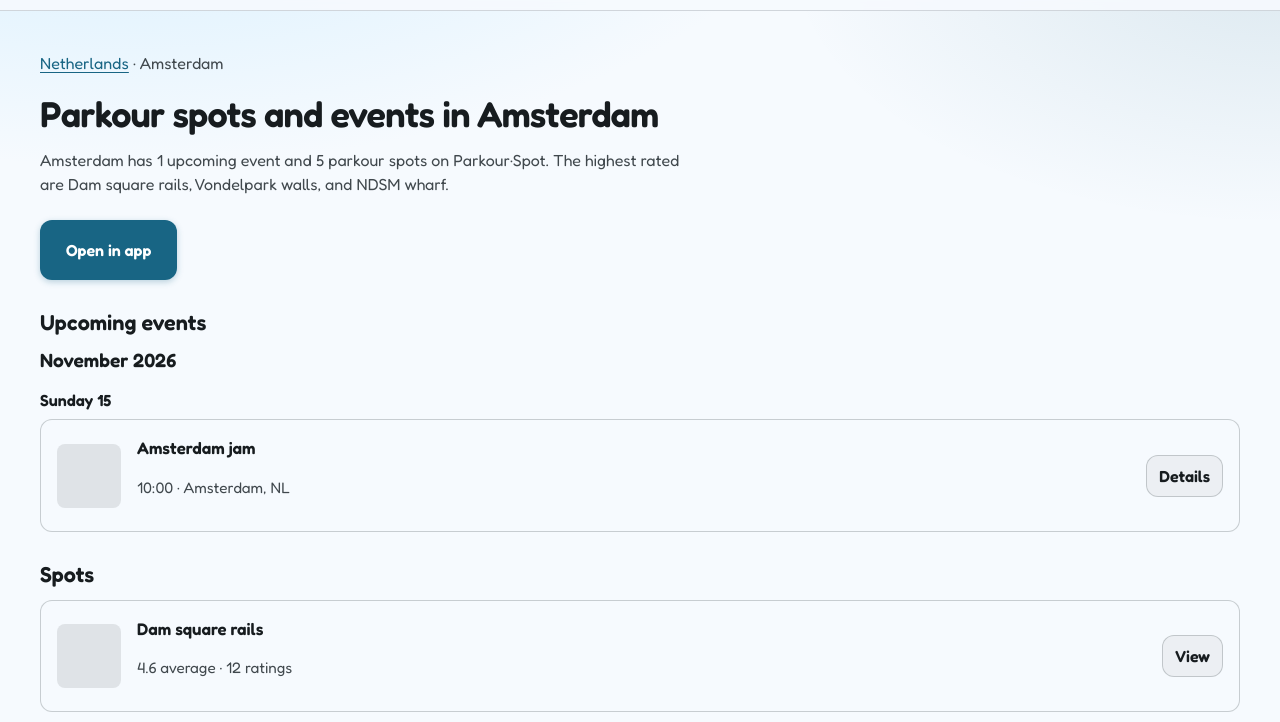
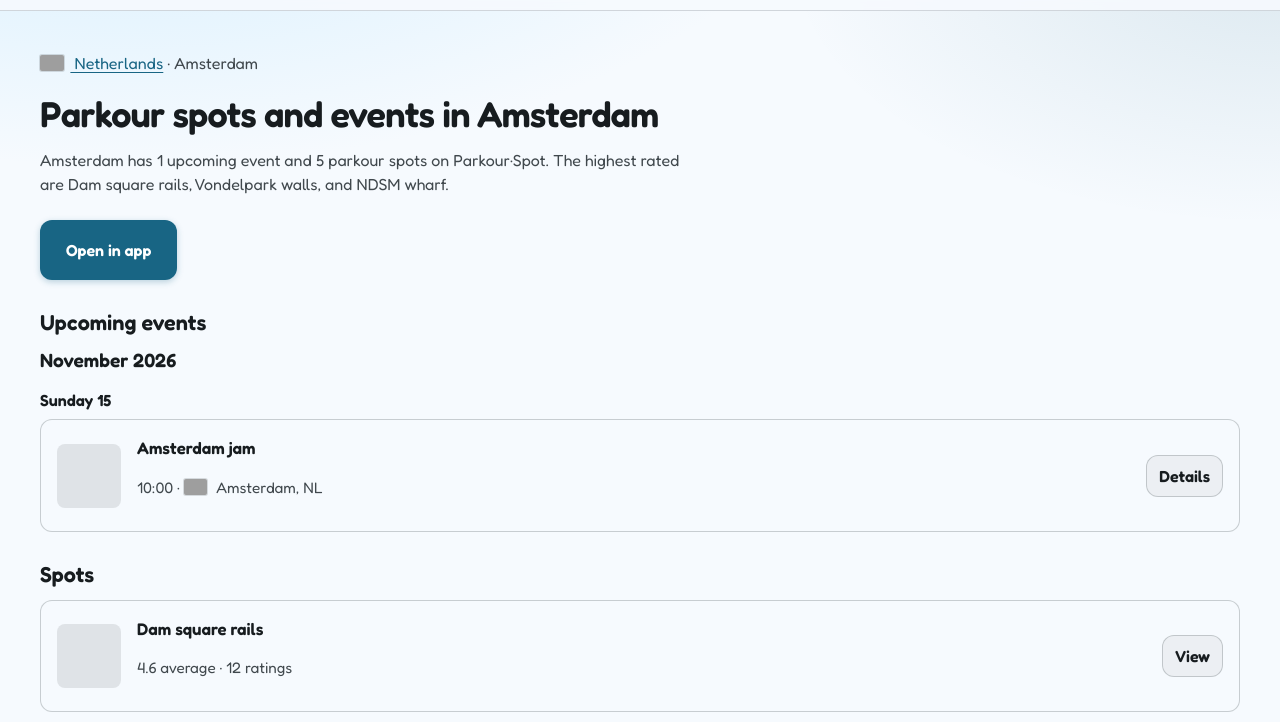
Before and after one commit to wardweistra/Parkour.Spot, an Astro site in the folder about/: page /nl/amsterdam in a window 1280 px wide. Shown: the part 50-772 px from the top of the page. Built offline with nearby package versions, Linux system fonts and the light colour scheme; Astro itself is replaced by a stand-in of ours; grey boxes are pictures that could not be loaded.

Commit message:
Adding country flags

```diff
--- /dev/null
+++ b/about/src/components/CountryFlag.astro
@@ -0,0 +1,26 @@
+---
+import {flagUrl} from "../lib/urls";
+
+interface Props {
+  code: string | null | undefined;
+}
+
+const {code} = Astro.props;
+const src = code ? flagUrl(code) : null;
+const src2x = code ? flagUrl(code, 80) : null;
+---
+
+{
+  src && (
+    <img
+      class="flag"
+      src={src}
+      srcset={`${src2x} 2x`}
+      alt=""
+      width="21"
+      height="14"
+      loading="lazy"
+      decoding="async"
+    />
+  )
+}
--- a/about/src/components/EventList.astro
+++ b/about/src/components/EventList.astro
@@ -1,4 +1,5 @@
 ---
+import CountryFlag from "./CountryFlag.astro";
 import type {EventSummary} from "../lib/types";
 import {
   eventWhenLabel,
@@ -80,12 +81,10 @@
   return eventAreaHubLink(event, cityHubs, countryHubs);
 }
 
-function metaLine(event: EventSummary): string {
-  const place =
-    event.city && event.countryCode
-      ? `${event.city}, ${event.countryCode.toUpperCase()}`
-      : "";
-  return [eventWhenLabel(event), place].filter(Boolean).join(" · ");
+function placeLabel(event: EventSummary): string {
+  return event.city && event.countryCode
+    ? `${event.city}, ${event.countryCode.toUpperCase()}`
+    : "";
 }
 ---
 
@@ -103,6 +102,8 @@
               <ul class="stack-list">
                 {day.events.map((event) => {
                   const hub = placeLink(event);
+                  const when = eventWhenLabel(event);
+                  const place = placeLabel(event);
                   return (
                     <li>
                       {event.imageUrl ? (
@@ -121,8 +122,17 @@
                         <p class="stack-list__title">
                           <a href={aboutEventPath(event.slug)}>{event.title}</a>
                         </p>
-                        {metaLine(event) && (
-                          <p class="stack-list__meta">{metaLine(event)}</p>
+                        {(when || place) && (
+                          <p class="stack-list__meta">
+                            {when}
+                            {when && place && " · "}
+                            {place && (
+                              <>
+                                <CountryFlag code={event.countryCode} />
+                                {place}
+                              </>
+                            )}
+                          </p>
                         )}
                         {hub && (
                           <p class="stack-list__meta">
--- a/about/src/lib/urls.ts
+++ b/about/src/lib/urls.ts
@@ -39,6 +39,16 @@
   return `/${countryCode.toLowerCase()}/${citySlug}`;
 }
 
+/**
+ * Flagcdn PNG for an ISO 3166-1 alpha-2 code, matching the app's
+ * `CountryFlagBadge`. Subdivision suffixes are ignored (`GB-ENG` → `gb`).
+ */
+export function flagUrl(countryCode: string, width: 40 | 80 = 40): string | null {
+  const cc = countryCode.trim().toLowerCase().split("-")[0];
+  if (!/^[a-z]{2}$/.test(cc)) return null;
+  return `https://flagcdn.com/w${width}/${cc}.png`;
+}
+
 export function cityHubKey(countryCode: string, citySlug: string): string {
   return `${countryCode.toLowerCase()}/${citySlug}`;
 }
--- a/about/src/pages/[countryCode]/[city].astro
+++ b/about/src/pages/[countryCode]/[city].astro
@@ -3,6 +3,7 @@
 import SpotList from "../../components/SpotList.astro";
 import EventList from "../../components/EventList.astro";
 import OpenInApp from "../../components/OpenInApp.astro";
+import CountryFlag from "../../components/CountryFlag.astro";
 import {
   cityHubLede,
   cityHubTitle,
@@ -89,7 +90,7 @@
   jsonLd={jsonLd}
 >
   <p class="muted">
-    <a href={aboutCountryPath(cc)}>{countryName(cc)}</a>
+    <a href={aboutCountryPath(cc)}><CountryFlag code={cc} />{countryName(cc)}</a>
     · {hub.city}
   </p>
   <h1 class="page-title">{title}</h1>
--- a/about/src/pages/events/[slug].astro
+++ b/about/src/pages/events/[slug].astro
@@ -1,6 +1,7 @@
 ---
 import BaseLayout from "../../layouts/BaseLayout.astro";
 import OpenInApp from "../../components/OpenInApp.astro";
+import CountryFlag from "../../components/CountryFlag.astro";
 import {buildEventJsonLd} from "../../lib/schema";
 import {listEventSlugs, loadCity, loadCountry, loadEvent} from "../../lib/snapshots";
 import {appEventUrl, cityHubKey, eventAreaHubLink} from "../../lib/urls";
@@ -65,6 +66,7 @@
         event.city && event.countryCode && (
           <p class="muted">
             {event.address ? `${event.address} · ` : ""}
+            <CountryFlag code={event.countryCode} />
             {event.city}, {event.countryCode.toUpperCase()}
             {areaHub && (
               <>
--- a/about/src/styles/global.css
+++ b/about/src/styles/global.css
@@ -532,6 +532,18 @@
   font-weight: 600;
 }
 
+.flag {
+  display: inline-block;
+  width: 1.5em;
+  height: 1em;
+  margin-inline-end: 0.4em;
+  vertical-align: -0.125em;
+  object-fit: cover;
+  border-radius: 2px;
+  box-shadow: 0 0 0 1px color-mix(in srgb, var(--color-outline) 25%, transparent);
+  background: var(--color-surface-container-highest);
+}
+
 .chip:hover {
   background: var(--color-primary-container);
   color: var(--color-on-primary-container);
```
Also changed, not shown: about/src/components/EventCalendar.astro (+9 -6 lines), about/src/pages/[countryCode]/index.astro (+6 -2 lines), about/src/pages/index.astro (+6 -2 lines).
